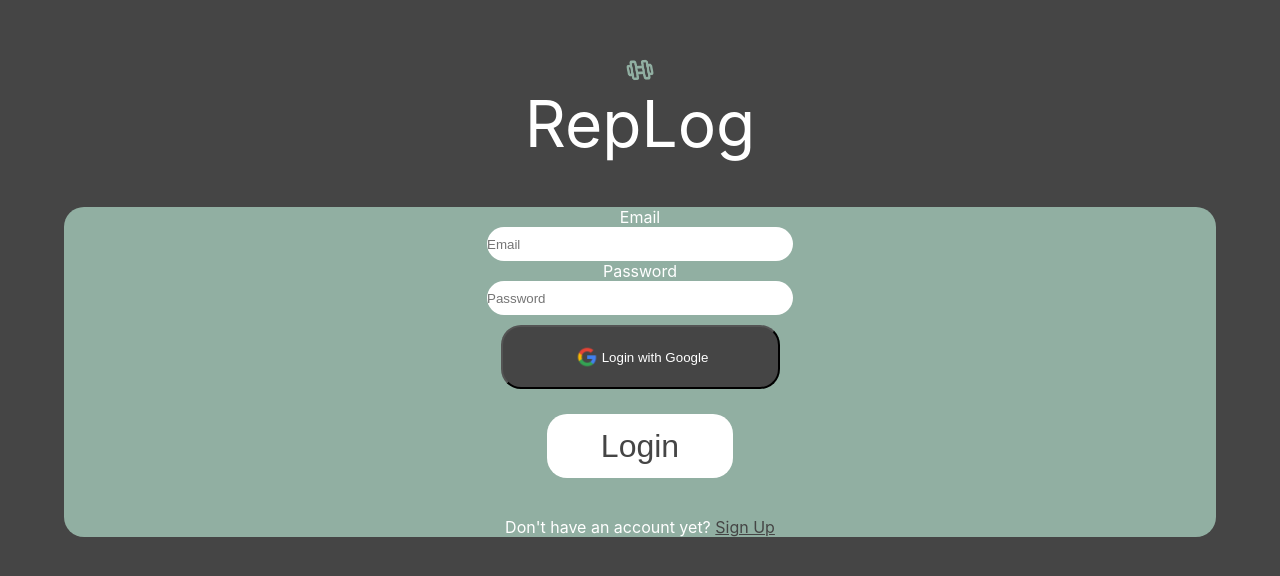
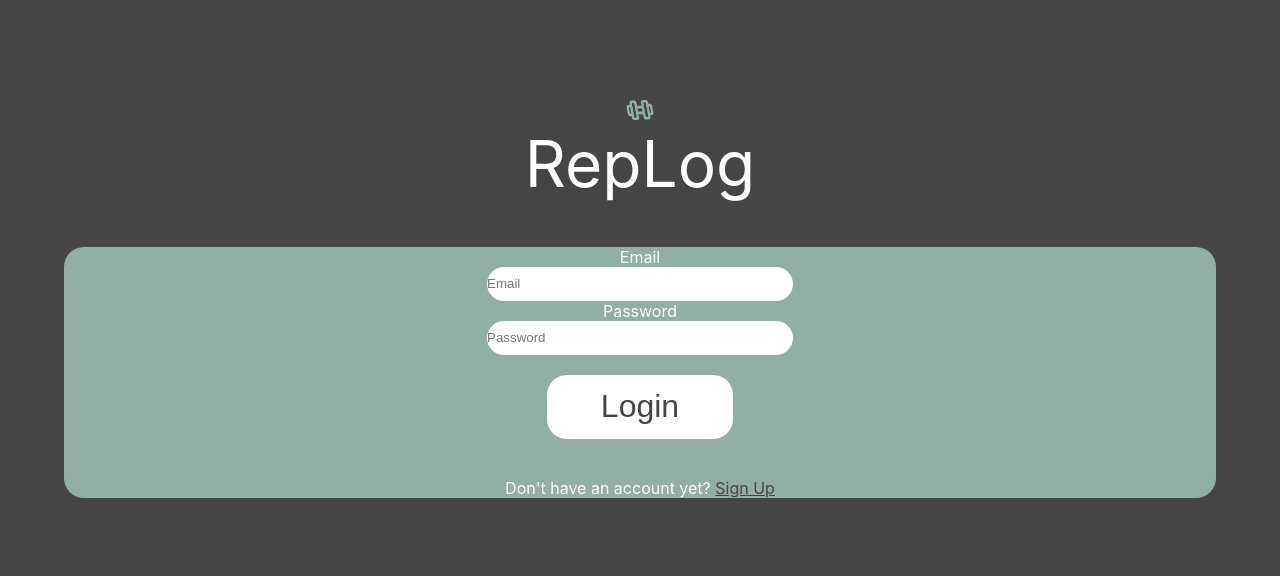
Before and after one commit to ZeeThomas/RepLogApp, a React (Create React App) app: page /#/login in a window 1280 px wide. Shown: the part 104-680 px from the top of the page. Built offline with nearby package versions, Linux system fonts and the light colour scheme.

Commit message:
took away google login button

```diff
--- a/public/index.html
+++ b/public/index.html
@@ -2,7 +2,7 @@
 <html lang="en">
   <head>
     <meta charset="utf-8" />
-    <link rel="icon" href="/favicon.ico" />
+    <link rel="icon" href="../src/assets/exercise.png" />
     <meta name="viewport" content="width=device-width, initial-scale=1" />
     <meta name="theme-color" content="#000000" />
     <meta
--- a/src/pages/log-signin/loginForm.jsx
+++ b/src/pages/log-signin/loginForm.jsx
@@ -197,7 +197,9 @@ export const LoginForm = () =>
             <input placeholder="Email" {...register("email", {required:true})} />
             <p>Password</p>
             <input placeholder="Password" {...register("password", {required:true})} />
-            <button className="googleAuthButton" onClick={signInWithGoogle}><img src={google_logo}/>Login with Google</button>
+            {
+              //<button className="googleAuthButton" onClick={signInWithGoogle}><img src={google_logo}/>Login with Google</button>
+            }
             <input className="submitButton" type="submit" value="Login" />
             <p className="signUpText">Don't have an account yet? <a className="signUpLink"href="/signUp">Sign Up</a></p>
         </form>
```
